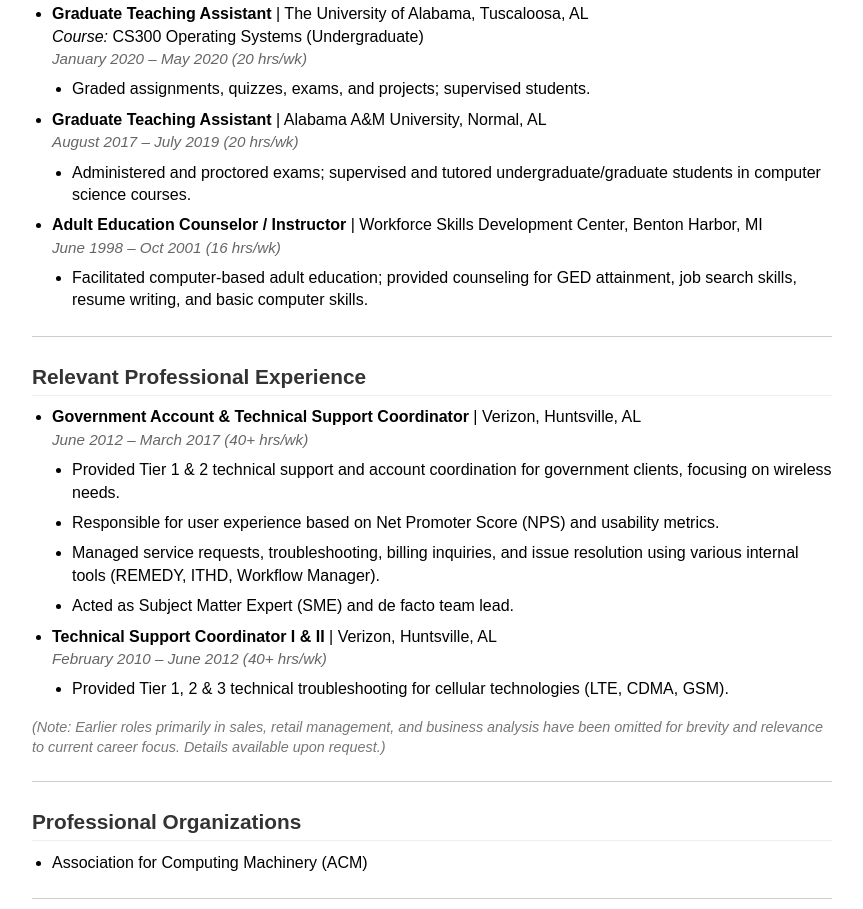
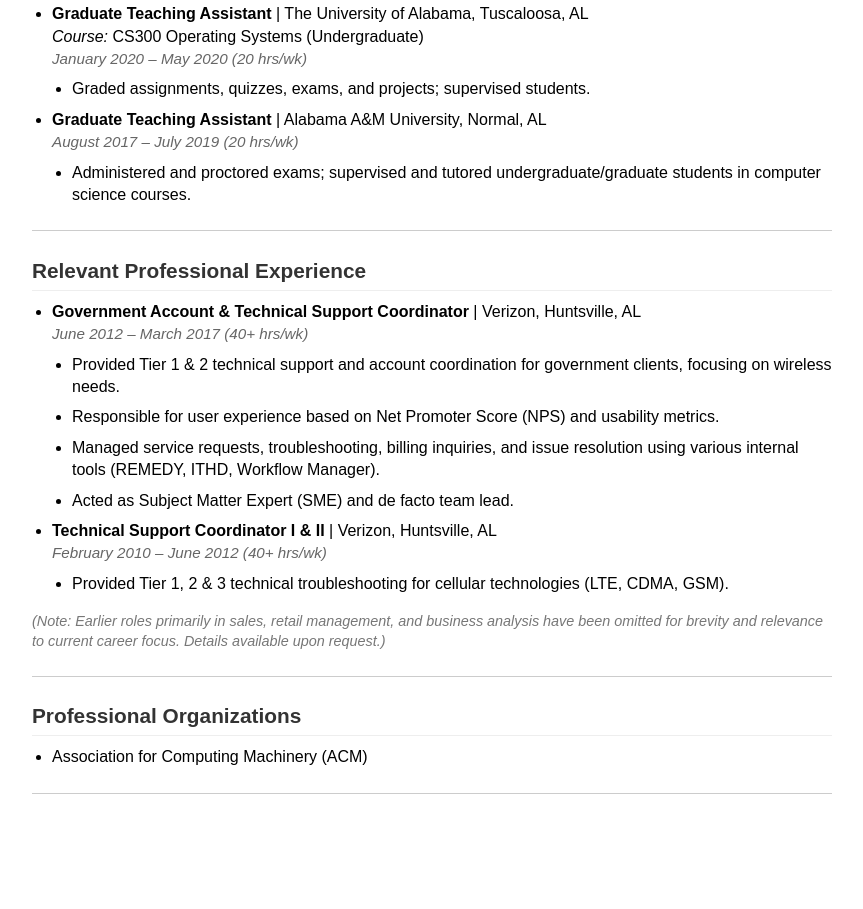
Before and after one commit to ecmphd25/ecmphd25.github.io, a plain HTML site: page index.html in a window 1280 px wide. Shown: the part 1893-2802 px from the top of the page, without its empty margins (208-1071 px from the left). After the commit the page ends 2727 px from the top, so only its background shows below. Drawn offline with Linux system fonts and the light colour scheme.

Commit message:
Update index.html
Removed Adult Education Counselor

```diff
--- a/index.html
+++ b/index.html
@@ -228,15 +228,6 @@
                     science courses.</li>
             </ul>
         </li>
-        <li>
-            <strong>Adult Education Counselor / Instructor</strong> | Workforce Skills Development Center, Benton
-            Harbor, MI<br>
-            <span class="meta-info">June 1998 – Oct 2001 (16 hrs/wk)</span>
-            <ul>
-                <li>Facilitated computer-based adult education; provided counseling for GED attainment, job search
-                    skills, resume writing, and basic computer skills.</li>
-            </ul>
-        </li>
     </ul>
 
     <hr>
```
